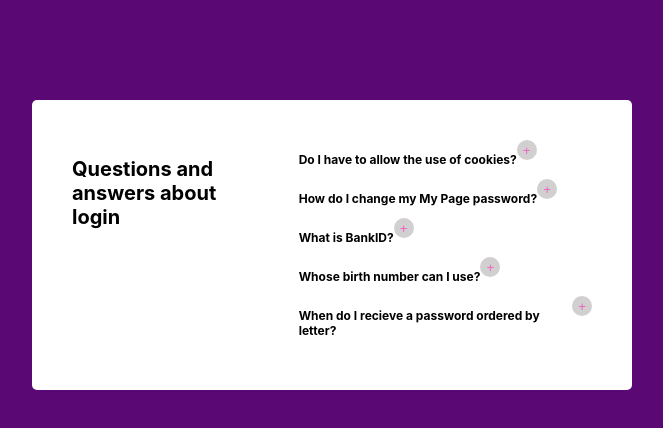
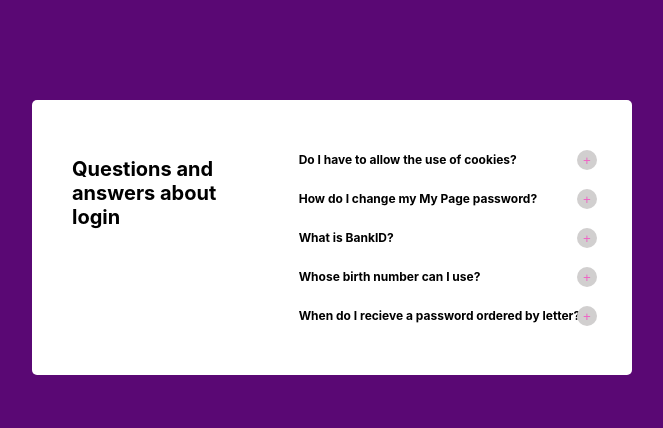
Before and after one commit to LaurenCummings/accordian-project, a React (Vite) app: page / in a window 1280 px wide. Shown: the top 428 px of the page, without its empty margins (308-971 px from the left). Built offline with nearby package versions, Linux system fonts and the light colour scheme.

Commit message:
Positioned buttons

```diff
--- a/src/App.css
+++ b/src/App.css
@@ -28,6 +28,7 @@ body {
   display: flex;
   font-size: 12px;
   font-weight: bold;
+  position: relative;
 }
 
 .question-section button {
@@ -37,6 +38,10 @@ body {
   background-color: rgb(209, 207, 207);
   border: none;
   color: rgb(238, 99, 196);
+  cursor: pointer;
+  position: absolute;
+  right: -5px;
+  top: 10px;
 }
 
 .answer-section {
```
